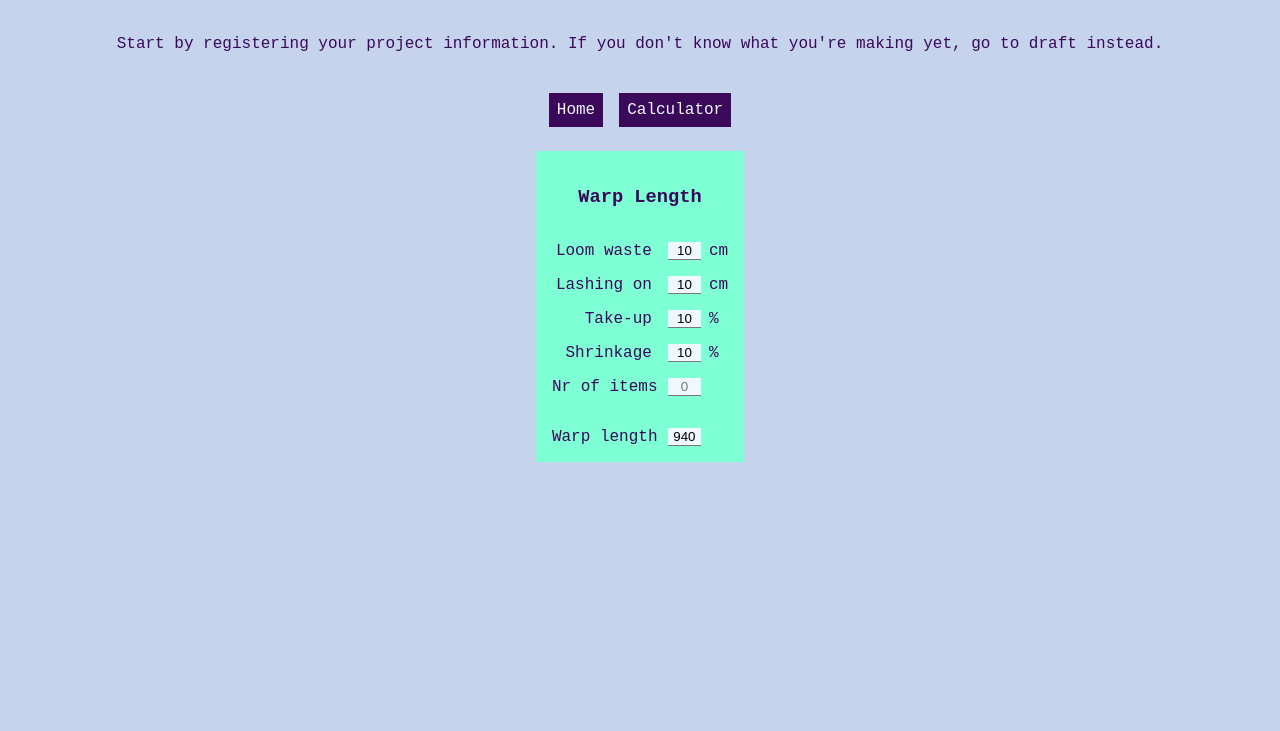
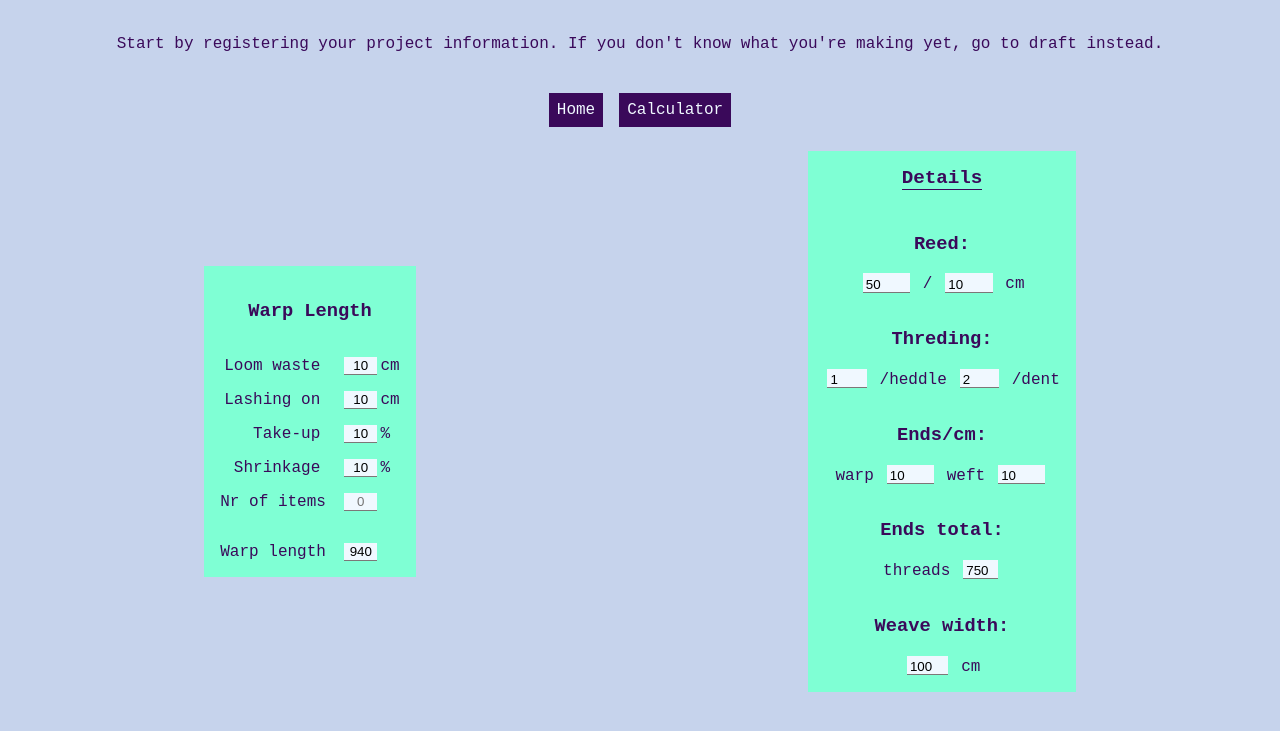
Before and after one commit to TereseBo/Weaver, a website with bundled scripts: page calculator.html in a window 1280 px wide. Shown: the part 69-800 px from the top of the page. Built offline with nearby package versions, Linux system fonts and the light colour scheme.

Commit message:
added with form in calculator

```diff
--- a/calculator.html
+++ b/calculator.html
@@ -78,6 +78,58 @@
         </form>
 
 
+            <form class="info-form">
+                <h3 class="form-header">Details</h3>
+                <div class="info-container">
+                    <h3 class="info-post-header">Reed:</h3>
+                    <div class="info-post">
+                        <input type="number" id="heddle-dents" name="heddle" min="1" max="100" value="50">
+                        /
+                        <input type="number" id="heddle-spec" name="heddle" min="1" max="100" value="10"> cm
+                    </div>
+                </div>
+                <div class="info-container">
+                    <h3 class="info-post-header">Threding:</h3>
+                    <div class="info-post">
+                        <input type="number" id="threads-heddle" name="tieup" min="1" max="10" value="1">
+
+                        <label for="threads-heddle">/heddle </label>
+                        <input type="number" id="threads-dent" name="tieup" min="1" max="10" value="2">
+                        <label for="threads-dent">/dent </label>
+                    </div>
+                </div>
+                <div class="info-container">
+                    <h3 class="info-post-header">Ends/cm:</h3>
+                    <div class="info-post">
+                        <label for="warp-sett">warp </label>
+                        <input type="number" id="warp-sett" name="warp-sett" min="1" max="100" value="10">
+                        <label for="weft-sett">weft </label>
+                        <input type="number" id="weft-sett" name="weft-sett" min="1" max="100" value="10">
+                    </div>
+                </div>
+                <div class="info-container">
+                    <h3 class="info-post-header">Ends total:</h3>
+                    <div class="info-post">
+
+                        <label for="threads">threads </label>
+                        <input type="number" id="threads" name="threads" min="1" max="2000" value="750"
+                            style="width: 4ex">
+                    </div>
+                </div>
+                <div class="info-container">
+                    <h3 class="info-post-header">Weave width:</h3>
+                    <div class="info-post">
+
+                        <input type="number" id="warp-width" name="warp" min="1" max="300" value="100"
+                            style="width: 5ex">
+                        <label for="warp-width">cm </label>
+                    </div>
+                </div>
+            </form>
+
+
+
+
 
 
     </div>
--- a/styles/styles.scss
+++ b/styles/styles.scss
@@ -468,7 +468,7 @@ side-bar{
             }
 
             input {
-                margin: 0 0.5rem 0 0;
+                margin: 0 0.2rem 0 0.5rem;
                 padding: 0;
                 text-align: center;
             }
@@ -502,4 +502,6 @@ side-bar{
 
     }
 
+
+
 }
```
Also changed, not shown: styles/styles.css.
